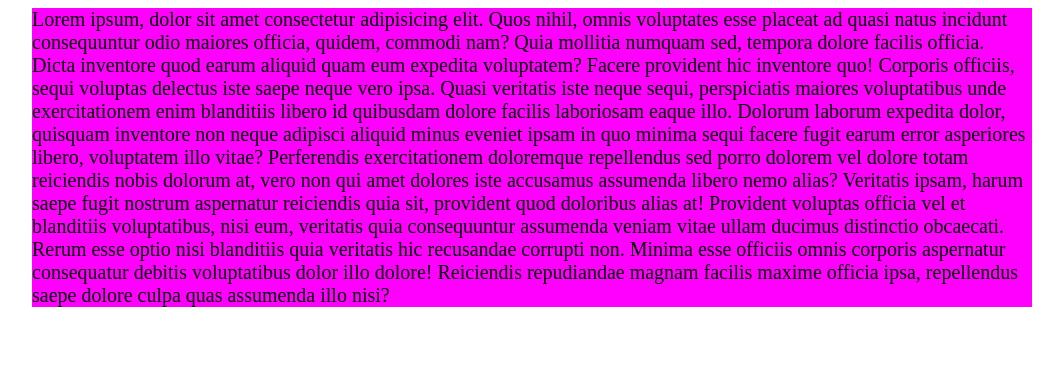
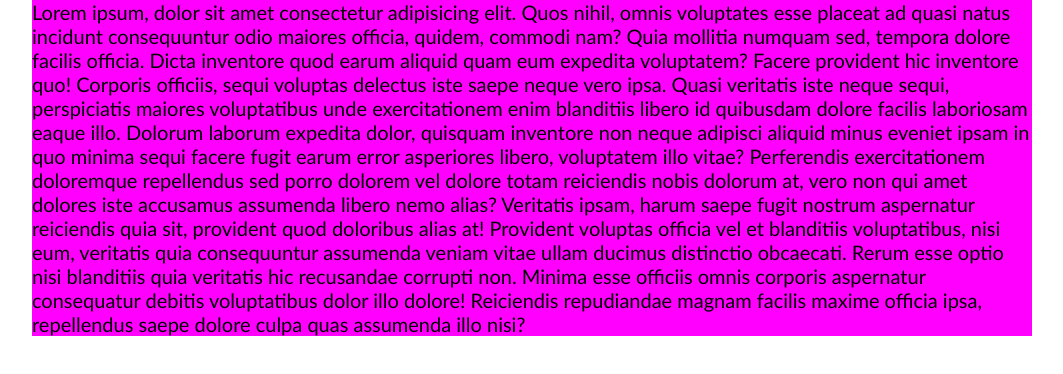
Before and after one commit to SilvijaZ/48-grupe-width, a website: page index.html in a window 1280 px wide. Shown: the whole page, without its empty margins (108-1171 px from the left). Drawn offline with Linux system fonts and the light colour scheme.

Commit message:
initial commit

```diff
--- a/style.css
+++ b/style.css
@@ -1,3 +1,14 @@
+body,
+body * {
+    margin: 0;
+    padding: 0;
+    vertical-align: top;
+    box-sizing: border-box;
+}
+
+body{
+    font-family: 'Gill Sans', 'Gill Sans MT', Calibri, 'Trebuchet MS', sans-serif;
+}
 
 .red{
     width: 1000px;
```
